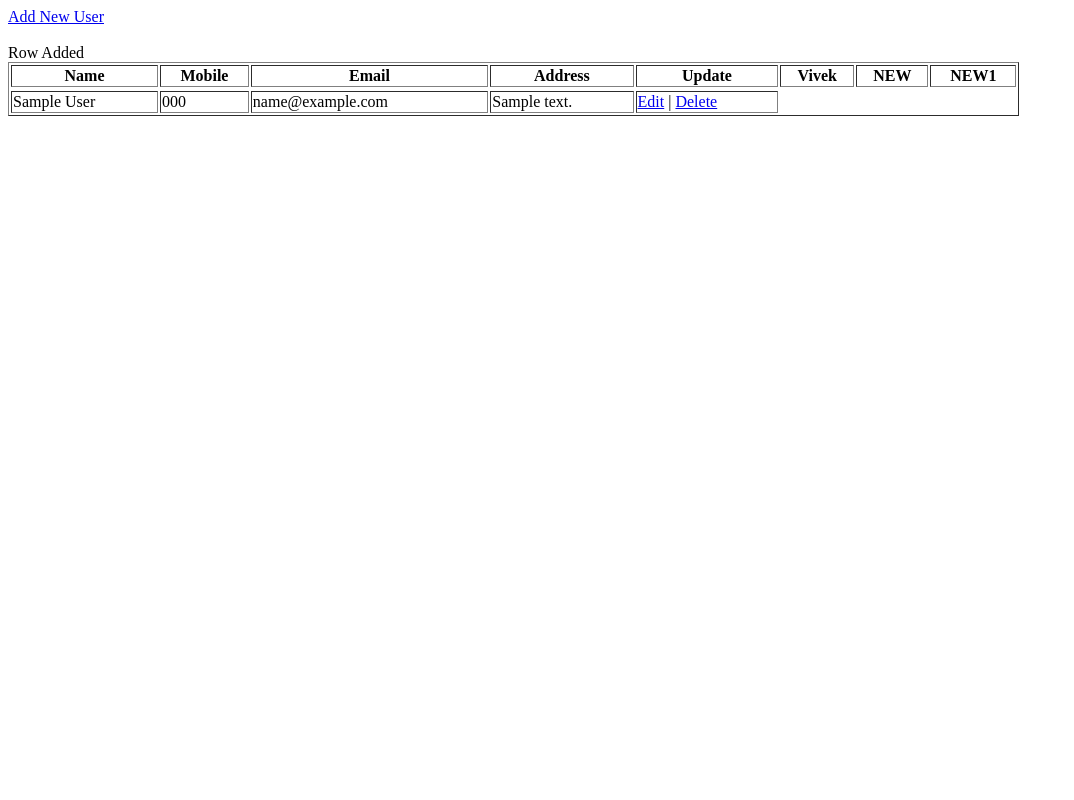
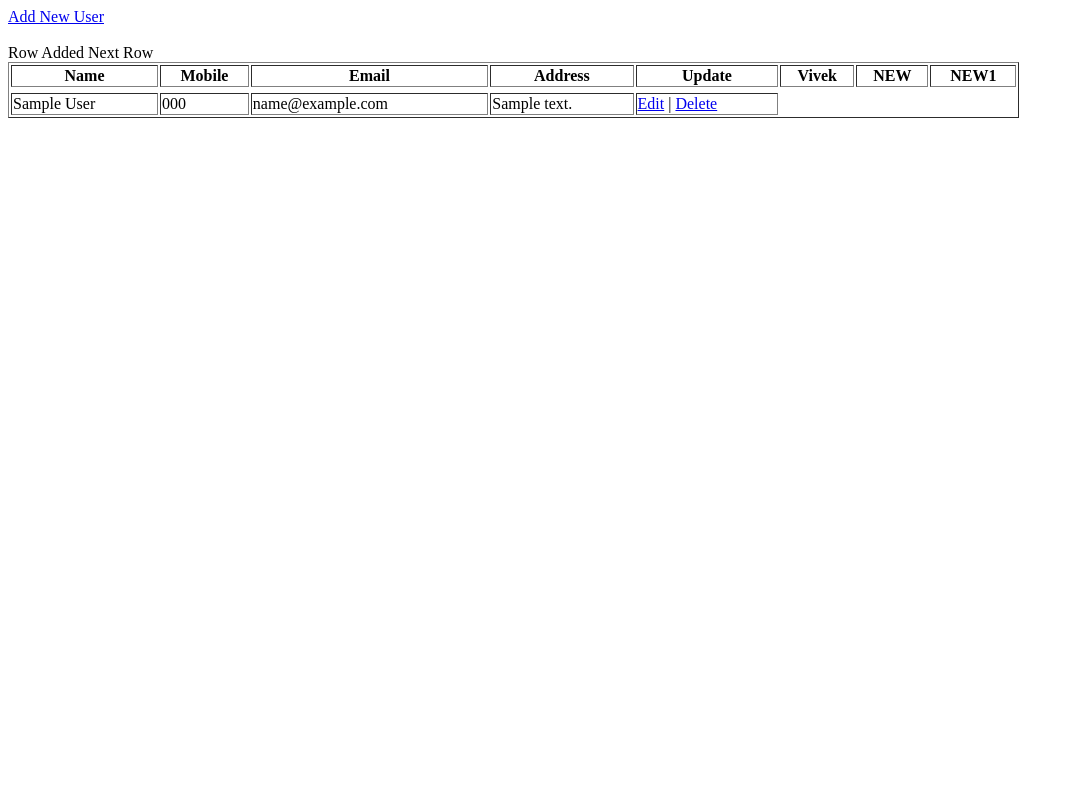
Before and after one commit to kjsapna/demoApp, a PHP site: page / in a window 1280 px wide. Shown: the whole page, without its empty margins (0-1074 px from the left). Run offline with PHP 8.4, Linux system fonts and the light colour scheme; tables that the repository leaves empty or names only in its code hold one stand-in row (values such as "Sample post").

Commit message:
New Row added

```diff
--- a/index.php
+++ b/index.php
@@ -19,6 +19,7 @@
         <th>Name</th> <th>Mobile</th> <th>Email</th><th>Address</th> <th>Update</th> <th>Vivek</th> <th>NEW</th> <th>NEW1</th>
     </tr>
 	<tr>Row Added </tr>
+	<tr> Next Row</tr>
     <?php
     while($user_data = mysqli_fetch_array($result)) {
         echo "<tr>";
```
